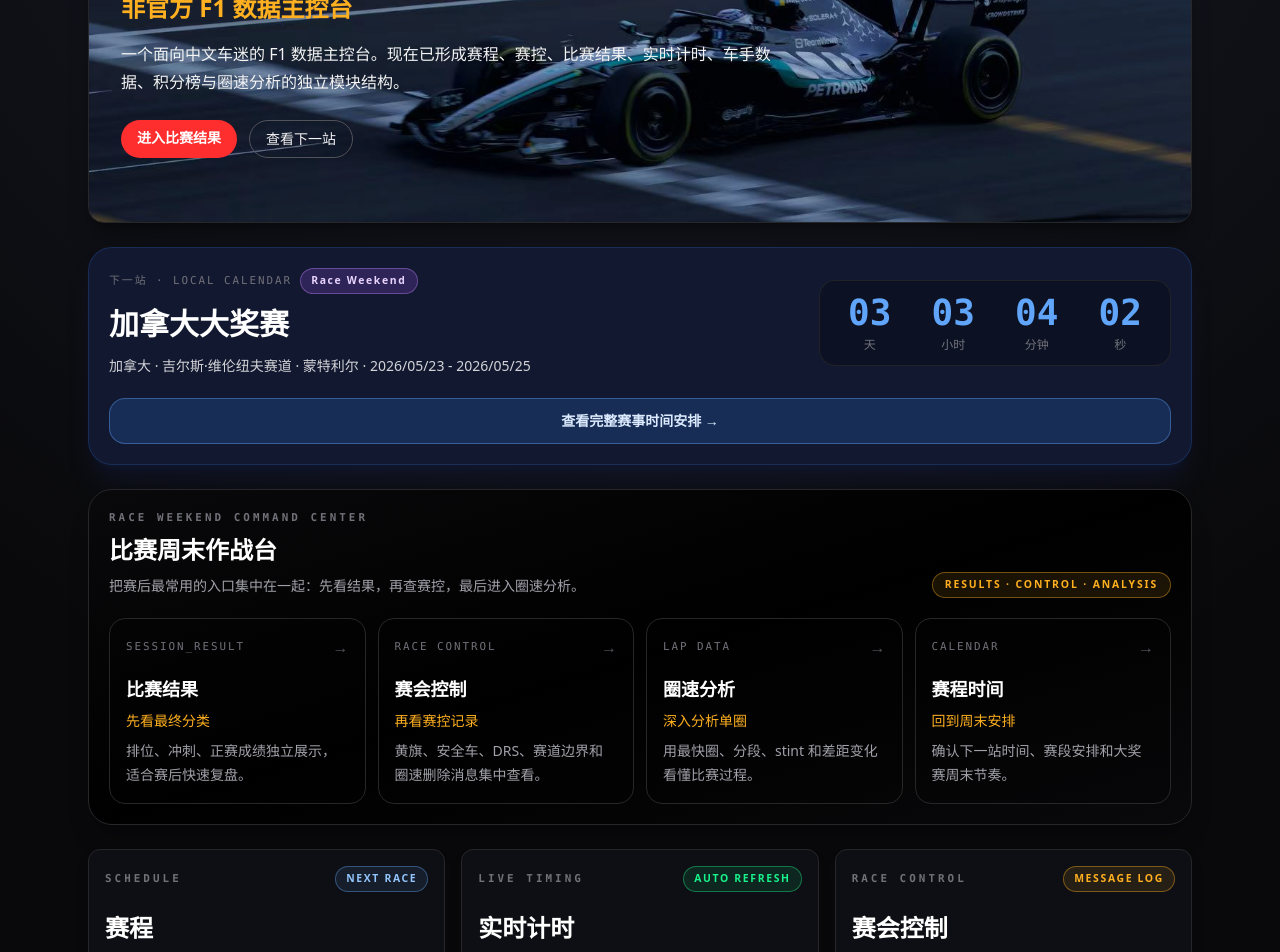
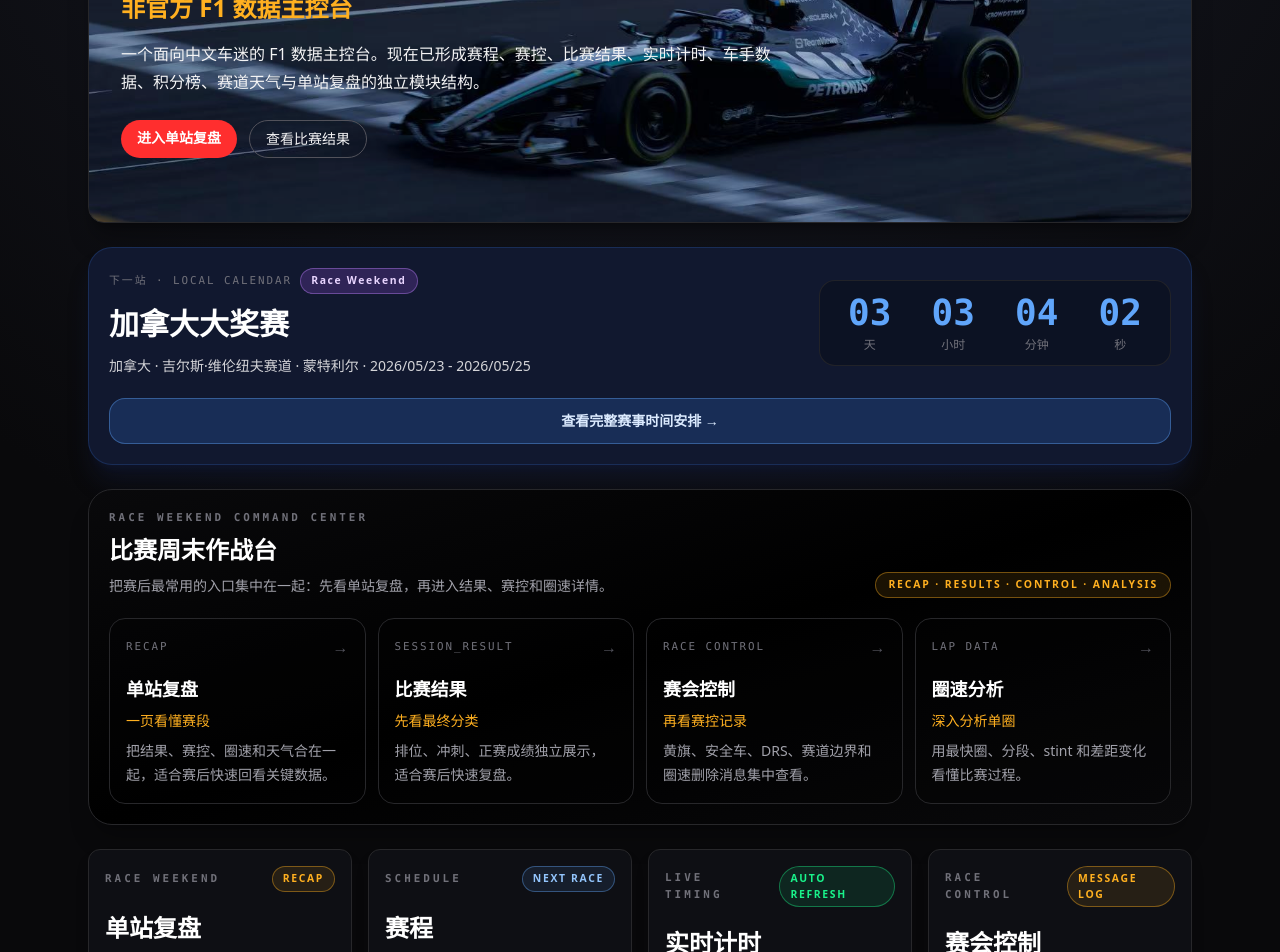
Before and after one commit to s8k8ps26k6-ui/pitwallcn, a Next.js app: page / in a window 1280 px wide. Shown: the part 320-1272 px from the top of the page. Built offline with nearby package versions, Linux system fonts and the light colour scheme; no server answers.

Commit message:
feat: surface race weekend recap on homepage

```diff
--- a/src/app/page.tsx
+++ b/src/app/page.tsx
@@ -3,6 +3,14 @@ import { RaceCountdown } from "@/components/race-countdown";
 import { getScheduleCalendar } from "@/lib/f1-service";
 
 const primaryModules = [
+  {
+    code: "RACE WEEKEND",
+    title: "单站复盘",
+    description: "把比赛结果、赛控消息、圈速分析和赛道天气集中到一个复盘页面。",
+    href: "/race-weekend",
+    status: "RECAP",
+    accent: "border-neonAmber/40 bg-neonAmber/10 text-neonAmber"
+  },
   {
     code: "SCHEDULE",
     title: "赛程",
@@ -63,6 +71,13 @@ const primaryModules = [
 
 const commandCenterModules = [
   {
+    label: "单站复盘",
+    href: "/race-weekend",
+    title: "一页看懂赛段",
+    description: "把结果、赛控、圈速和天气合在一起，适合赛后快速回看关键数据。",
+    meta: "RECAP"
+  },
+  {
     label: "比赛结果",
     href: "/results",
     title: "先看最终分类",
@@ -82,13 +97,6 @@ const commandCenterModules = [
     title: "深入分析单圈",
     description: "用最快圈、分段、stint 和差距变化看懂比赛过程。",
     meta: "LAP DATA"
-  },
-  {
-    label: "赛程时间",
-    href: "/schedule",
-    title: "回到周末安排",
-    description: "确认下一站时间、赛段安排和大奖赛周末节奏。",
-    meta: "CALENDAR"
   }
 ] as const;
 
@@ -132,14 +140,14 @@ export default async function Home() {
           <h1 className="text-4xl font-bold text-white sm:text-6xl">GridDelta CN</h1>
           <h2 className="text-xl font-semibold text-neonAmber sm:text-2xl">非官方 F1 数据主控台</h2>
           <p className="max-w-2xl text-base leading-7 text-zinc-100">
-            一个面向中文车迷的 F1 数据主控台。现在已形成赛程、赛控、比赛结果、实时计时、车手数据、积分榜与圈速分析的独立模块结构。
+            一个面向中文车迷的 F1 数据主控台。现在已形成赛程、赛控、比赛结果、实时计时、车手数据、积分榜、赛道天气与单站复盘的独立模块结构。
           </p>
           <div className="flex flex-wrap gap-3 pt-2 text-sm">
-            <Link className="rounded-full bg-neonRed px-4 py-2 font-semibold text-white transition hover:bg-red-500" href="/results">
-              进入比赛结果
+            <Link className="rounded-full bg-neonRed px-4 py-2 font-semibold text-white transition hover:bg-red-500" href="/race-weekend">
+              进入单站复盘
             </Link>
-            <Link className="rounded-full border border-zinc-600 px-4 py-2 text-zinc-100 transition hover:border-neonAmber hover:text-neonAmber" href="/schedule">
-              查看下一站
+            <Link className="rounded-full border border-zinc-600 px-4 py-2 text-zinc-100 transition hover:border-neonAmber hover:text-neonAmber" href="/results">
+              查看比赛结果
             </Link>
           </div>
         </div>
@@ -170,11 +178,11 @@ export default async function Home() {
             <p className="eyebrow">Race Weekend Command Center</p>
             <h2 className="mt-2 text-2xl font-bold text-white">比赛周末作战台</h2>
             <p className="mt-2 max-w-2xl text-sm leading-6 text-zinc-400">
-              把赛后最常用的入口集中在一起：先看结果，再查赛控，最后进入圈速分析。
+              把赛后最常用的入口集中在一起：先看单站复盘，再进入结果、赛控和圈速详情。
             </p>
           </div>
           <span className="w-fit rounded-full border border-neonAmber/40 bg-neonAmber/10 px-3 py-1 text-[0.65rem] font-bold tracking-[0.18em] text-neonAmber">
-            RESULTS · CONTROL · ANALYSIS
+            RECAP · RESULTS · CONTROL · ANALYSIS
           </span>
         </div>
         <div className="mt-5 grid gap-3 md:grid-cols-2 xl:grid-cols-4">
@@ -192,7 +200,7 @@ export default async function Home() {
         </div>
       </section>
 
-      <section className="grid gap-4 md:grid-cols-2 xl:grid-cols-3">
+      <section className="grid gap-4 md:grid-cols-2 xl:grid-cols-4">
         {primaryModules.map((item, index) => (
           <Link
             key={item.href}
@@ -228,7 +236,7 @@ export default async function Home() {
             <p className="eyebrow">Project Status</p>
             <h2 className="mt-2 text-xl font-semibold text-neonAmber">v1 数据主控台</h2>
             <p className="mt-3 text-sm leading-6 text-zinc-300">
-              当前版本已经接入本地官方赛历，并使用 OpenF1 支撑赛控、圈速分析与比赛结果。后续可继续推进积分、车手详情与单站复盘页面。
+              当前版本已经接入本地官方赛历，并使用 OpenF1 支撑赛控、圈速分析、赛道天气、比赛结果与单站复盘。后续可继续推进车手详情、积分数据和单站复盘深度分析。
             </p>
           </div>
         </div>
```
